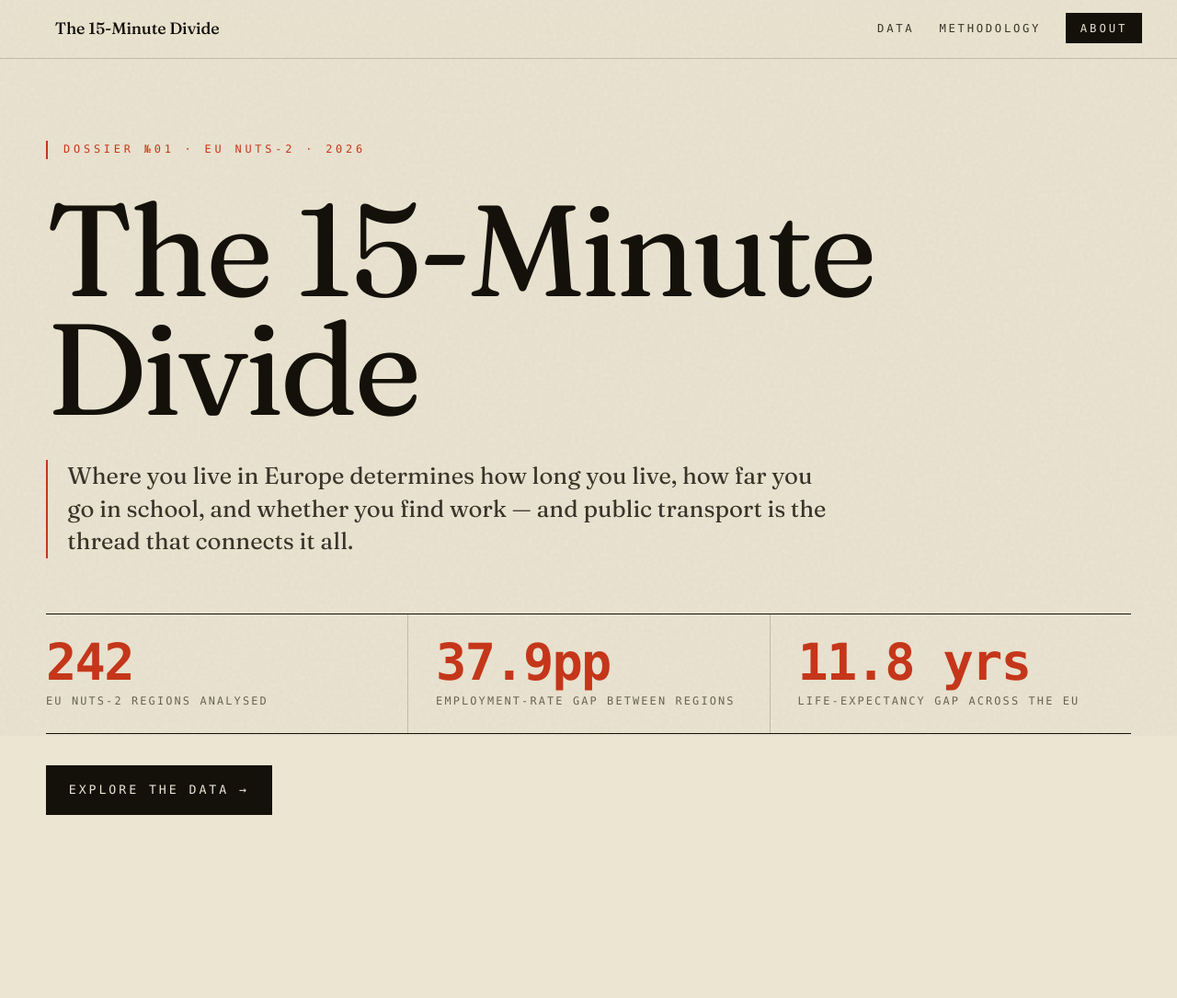
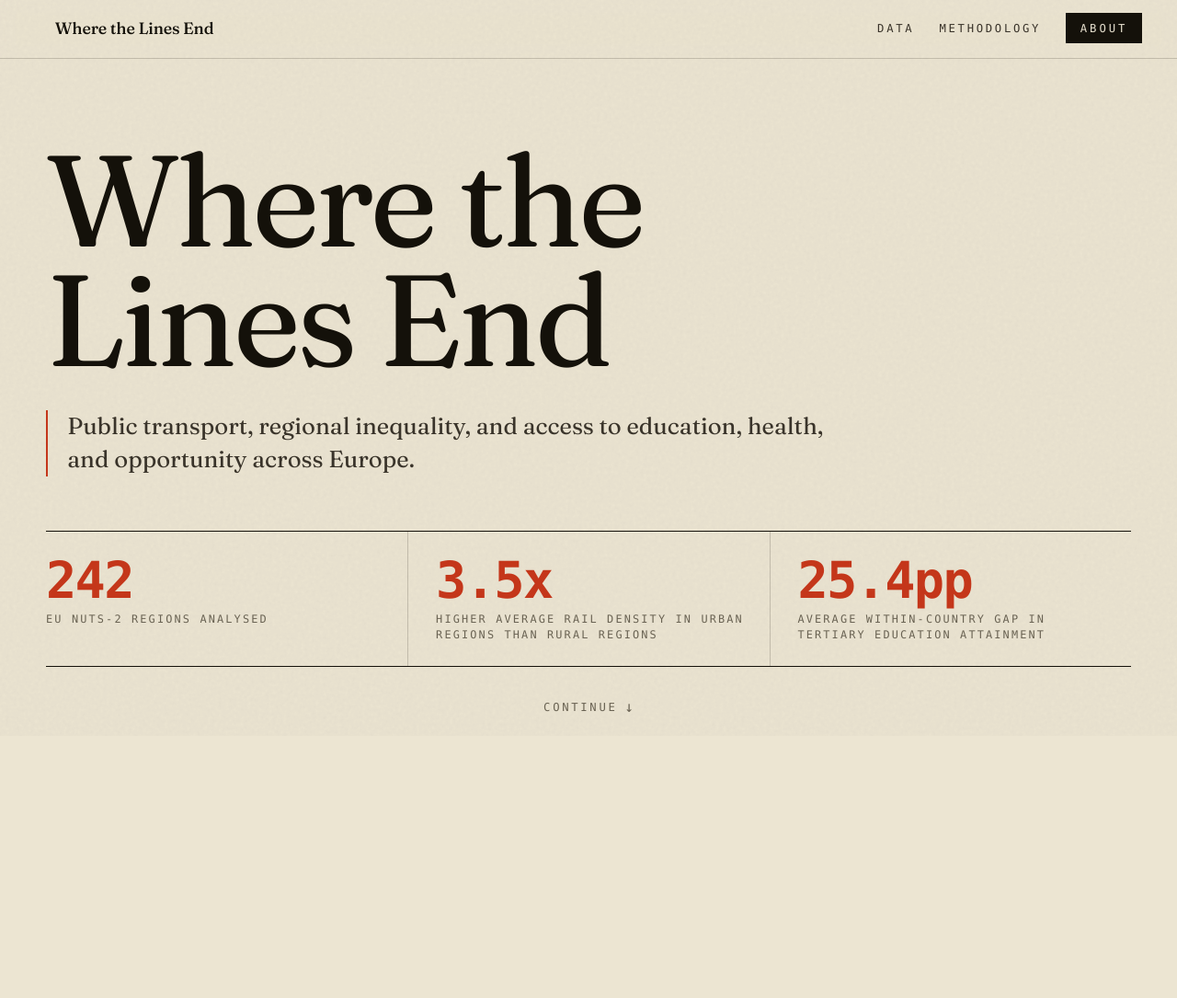
Before and after one commit to danielkvores/public-transportation-website, a Flask app: page / in a window 1280 px wide. Shown: the top 1085 px of the page at 92% size. Run offline with Flask 3, Linux system fonts and the light colour scheme; data comes from the database, SQL or seed files in the repository; both versions use the stored data as it was after the commit.

Commit message:
Changing the branding from "The 15-minute divide" to "Where the Lines End"; cleaning up index.html structurally.

```diff
--- a/app.py
+++ b/app.py
@@ -1,5 +1,5 @@
 """
-app.py — The 15-Minute Divide
+app.py — Where the Lines End
 Flask web application. All data is served from SQLite via raw sqlite3.
 """
 
@@ -52,15 +52,41 @@
 
     # Quick headline stats for the hero section
     cur.execute("""
+        WITH rail_by_typology AS (
+            SELECT
+                n.urban_rural_typology AS typology,
+                AVG(t.railway_density_per_1000km2) AS avg_rail_density
+            FROM nuts2_regions n
+            JOIN transport_infrastructure t ON n.nuts2_code = t.nuts2_code
+            WHERE t.railway_density_per_1000km2 IS NOT NULL
+            GROUP BY n.urban_rural_typology
+        ),
+        country_education_gaps AS (
+            SELECT
+                n.country_code,
+                MAX(ed.tertiary_attainment_pct) - MIN(ed.tertiary_attainment_pct)
+                    AS tertiary_gap
+            FROM nuts2_regions n
+            JOIN education_outcomes ed ON n.nuts2_code = ed.nuts2_code
+            WHERE ed.tertiary_attainment_pct IS NOT NULL
+            GROUP BY n.country_code
+            HAVING COUNT(DISTINCT n.nuts2_code) > 1
+        )
         SELECT
-            COUNT(DISTINCT n.nuts2_code)                         AS n_regions,
-            ROUND(AVG(e.employment_rate_pct), 1)                 AS avg_emp,
-            ROUND(MAX(e.employment_rate_pct) - MIN(e.employment_rate_pct), 1) AS emp_range,
-            ROUND(MAX(h.life_expectancy_at_birth)
-                - MIN(h.life_expectancy_at_birth), 1)            AS le_range
-        FROM nuts2_regions n
-        LEFT JOIN employment_outcomes e ON n.nuts2_code = e.nuts2_code
-        LEFT JOIN health_outcomes     h ON n.nuts2_code = h.nuts2_code
+            (SELECT COUNT(DISTINCT nuts2_code) FROM nuts2_regions) AS n_regions,
+            (SELECT COUNT(DISTINCT country_code) FROM countries) AS n_countries,
+            ROUND(
+                (SELECT avg_rail_density FROM rail_by_typology
+                 WHERE typology = 'predominantly urban')
+                / NULLIF(
+                    (SELECT avg_rail_density FROM rail_by_typology
+                     WHERE typology = 'predominantly rural'),
+                    0
+                ),
+                1
+            ) AS rail_density_ratio,
+            ROUND((SELECT AVG(tertiary_gap) FROM country_education_gaps), 1)
+                AS avg_tertiary_gap
     """)
     stats = dict(cur.fetchone())
     conn.close()
--- a/database/create_db.py
+++ b/database/create_db.py
@@ -1,6 +1,6 @@
 """
 create_db.py
-Creates the SQLite database and all 7 tables for "The 15-Minute Divide".
+Creates the SQLite database and all 7 tables for "Where the Lines End".
 Run this before load_data.py.
 """
 
--- a/database/load_data.py
+++ b/database/load_data.py
@@ -821,7 +821,7 @@
 
 def main():
     print("=" * 60)
-    print("The 15-Minute Divide — Data Loader")
+    print("Where the Lines End — Data Loader")
     print("=" * 60)
 
     # ---- 1. Load and clean all datasets ----
--- a/static/css/style.css
+++ b/static/css/style.css
@@ -282,8 +283,40 @@
     animation-delay: 0.5s;
 }
 
+.hero__continue {
+    animation-delay: 0.66s;
+}
+
 .hero .btn {
-    animation-delay: 0.66s;
+    animation-delay: 0.78s;
+}
+
+.hero__continue {
+    display: inline-flex;
+    align-items: center;
+    gap: 0.45rem;
+    align-self: center;
+    font-family: var(--font-mono);
+    font-size: 0.72rem;
+    letter-spacing: 0.22em;
+    text-transform: uppercase;
+    text-decoration: none;
+    color: var(--ink-muted);
+    border-bottom: 1px solid transparent;
+    transition: color 0.15s ease, border-color 0.15s ease,
+        transform 0.15s ease;
+}
+
+.hero__continue:hover {
+    color: var(--signal);
+    border-color: var(--signal);
+    transform: translateY(2px);
+}
+
+.hero__continue span {
+    font-size: 0.95rem;
+    line-height: 1;
+    letter-spacing: 0;
 }
 
 @keyframes rise {
--- a/static/js/charts.js
+++ b/static/js/charts.js
@@ -1,5 +1,5 @@
 /**
- * charts.js — The 15-Minute Divide
+ * charts.js — Where the Lines End
  * Chart.js 4.x visualisations for the /data page.
  * Data is fetched live from Flask API endpoints (/api/*).
  */
--- a/templates/about.html
+++ b/templates/about.html
@@ -1,5 +1,5 @@
 {% extends "base.html" %}
-{% block title %}About — The 15-Minute Divide{% endblock %}
+{% block title %}About — Where the Lines End{% endblock %}
 
 {% block content %}
 
@@ -17,7 +17,7 @@
     <section class="prose-section">
         <h2>The argument</h2>
         <p>
-            <em>The 15-Minute Divide</em> argues that public transport is the great equaliser
+            <em>Where the Lines End</em> argues that public transport is the great equaliser
             across the EU — or, more precisely, that its absence is the great divider.
             Regions that sit further from urban centres and major transport corridors
             systematically underperform on employment, health, and educational attainment.
--- a/templates/base.html
+++ b/templates/base.html
@@ -4,7 +4,7 @@
 <head>
     <meta charset="UTF-8" />
     <meta name="viewport" content="width=device-width, initial-scale=1.0" />
-    <title>{% block title %}The 15-Minute Divide{% endblock %}</title>
+    <title>{% block title %}Where the Lines End{% endblock %}</title>
     <link rel="icon" type="image/svg+xml" href="{{ url_for('static', filename='favicon.svg') }}" />
     <link rel="preconnect" href="https://fonts.googleapis.com" />
     <link rel="preconnect" href="https://fonts.gstatic.com" crossorigin />
@@ -20,7 +20,7 @@
 <body>
     <nav class="nav">
         <a href="{{ url_for('index') }}" class="nav__brand">
-            The 15-Minute Divide
+            Where the Lines End
         </a>
         <ul class="nav__links">
             <li>
@@ -39,7 +39,7 @@
 
     <footer class="footer">
         <div class="footer__inner">
-            <p class="footer__title">The 15-Minute Divide</p>
+            <p class="footer__title">Where the Lines End</p>
             <p>
                 A data-driven investigation into Europe's urban-rural
                 transport gap.
--- a/templates/data.html
+++ b/templates/data.html
@@ -1,5 +1,5 @@
 {% extends "base.html" %}
-{% block title %}Data Explorer — The 15-Minute Divide{% endblock %}
+{% block title %}Data Explorer — Where the Lines End{% endblock %}
 
 {% block head %}
 <script src="https://cdn.jsdelivr.net/npm/chart.js@4.4.0/dist/chart.umd.min.js"></script>
--- a/templates/index.html
+++ b/templates/index.html
@@ -1,14 +1,12 @@
-{% extends "base.html" %} {% block title %}The 15-Minute Divide — Public
+{% extends "base.html" %} {% block title %}Where the Lines End — Public
 Transport &amp; EU Regional Inequality{% endblock %} {% block content %}
 
 <!-- ── Hero ─────────────────────────────────────────────────────── -->
 <section class="hero">
     <div class="hero__inner">
-        <h1 class="hero__headline">The 15-Minute<br />Divide</h1>
+        <h1 class="hero__headline">Where the<br />Lines End</h1>
         <p class="hero__sub">
-            Where you live in Europe determines how long you live, how far you
-            go in school, and whether you find work — and public transport is
-            the thread that connects it all.
+            Public transport, regional inequality, and access to education, health, and opportunity across Europe.
         </p>
         <div class="hero__stats">
             <div class="stat-card">
@@ -16,27 +14,25 @@
                 <span class="stat-card__label">EU NUTS-2 regions analysed</span>
             </div>
             <div class="stat-card">
-                <span class="stat-card__number">{{ stats.emp_range }}pp</span>
-                <span class="stat-card__label"
-                    >employment-rate gap between regions</span
-                >
+                <span class="stat-card__number">{{ stats.rail_density_ratio }}x</span>
+                <span class="stat-card__label">higher average rail density in urban regions than rural regions</span>
             </div>
             <div class="stat-card">
-                <span class="stat-card__number">{{ stats.le_range }} yrs</span>
-                <span class="stat-card__label"
-                    >life-expectancy gap across the EU</span
-                >
+                <span class="stat-card__number">{{ stats.avg_tertiary_gap }}pp</span>
+                <span class="stat-card__label">average within-country gap in tertiary education attainment</span>
             </div>
         </div>
-        <a href="{{ url_for('data') }}" class="btn btn--primary"
-            >Explore the data →</a
-        >
+        <a href="#thesis" class="hero__continue" aria-label="Continue to the thesis">
+            Continue
+            <span aria-hidden="true">↓</span>
+        </a>
+        <!-- <a href="{{ url_for('data') }}" class="btn btn--primary">Explore the data →</a> -->
     </div>
 </section>
 
 <!-- ── Narrative ─────────────────────────────────────────────────── -->
 <article class="narrative">
-    <section class="narrative__section">
+    <section class="narrative__section" id="thesis">
         <div class="narrative__text">
             <span class="narrative__label">The Thesis</span>
             <h2>
@@ -81,12 +77,23 @@
                 neighbours on every indicator.
             </p>
         </div>
-        <div class="narrative__pullquote">
-            <blockquote>
-                "A region without trains is a region without a future."
-                <cite>— Paraphrasing the 2023 Eurostat Regional Yearbook</cite>
-            </blockquote>
-        </div>
+        <aside class="narrative__facts" aria-label="Evidence base">
+            <span class="narrative__facts-label">Evidence base</span>
+            <dl>
+                <div>
+                    <dt>{{ stats.n_regions }}</dt>
+                    <dd>NUTS-2 regions</dd>
+                </div>
+                <div>
+                    <dt>{{ stats.n_countries }}</dt>
+                    <dd>EU member states</dd>
+                </div>
+                <div>
+                    <dt>Eurostat</dt>
+                    <dd>transport and outcome data</dd>
+                </div>
+            </dl>
+        </aside>
     </section>
 
     <section class="narrative__section">
@@ -117,14 +124,8 @@
                 indicator, and by country — and draw your own conclusions.
             </p>
             <div class="cta-group">
-                <a href="{{ url_for('data') }}" class="btn btn--primary"
-                    >Explore the data</a
-                >
-                <a
-                    href="{{ url_for('methodology') }}"
-                    class="btn btn--secondary"
-                    >How we built this</a
-                >
+                <a href="{{ url_for('data') }}" class="btn btn--primary">Explore the data</a>
+                <a href="{{ url_for('methodology') }}" class="btn btn--secondary">How we built this</a>
             </div>
         </div>
     </section>
--- a/templates/methodology.html
+++ b/templates/methodology.html
@@ -1,5 +1,5 @@
 {% extends "base.html" %}
-{% block title %}Methodology — The 15-Minute Divide{% endblock %}
+{% block title %}Methodology — Where the Lines End{% endblock %}
 
 {% block content %}
 
--- a/templates/tracker.html
+++ b/templates/tracker.html
@@ -1,5 +1,5 @@
 {% extends "base.html" %}
-{% block title %}Tracking Dashboard — The 15-Minute Divide{% endblock %}
+{% block title %}Tracking Dashboard — Where the Lines End{% endblock %}
 
 {% block head %}
 <style>
--- a/tracking.py
+++ b/tracking.py
@@ -1,5 +1,5 @@
 """
-tracking.py — Custom user-tracking for The 15-Minute Divide.
+tracking.py — Custom user-tracking for Where the Lines End.
 
 Three things get logged:
   1. Page views        — server-side, in `before_request` (works with JS off)
```
Also changed, not shown: other parts of static/css/style.css (+51 -6 lines), database/the_15_minute_divide.db.
